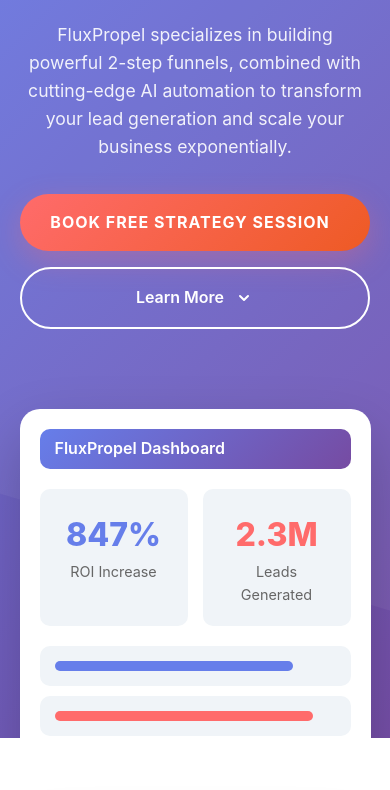
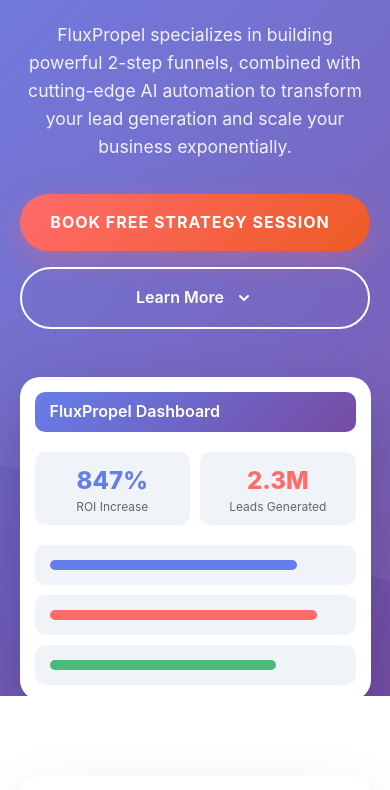
Before and after one commit to codeWithMoez/FluxPropel, a plain HTML site: page index.html in a window 390 px wide. Shown: the part 310-1100 px from the top of the page. Drawn offline with Linux system fonts and the light colour scheme; a script that the page names is missing.

Commit message:
updated responsiveness

```diff
--- a/index.html
+++ b/index.html
@@ -296,6 +296,63 @@
         transform: perspective(1000px) rotateY(-10deg) rotateX(5deg);
       }
 
+      /* --- NEW CSS FOR MOCKUP (REPLACES INLINE STYLES) --- */
+      .mockup-header {
+        background: linear-gradient(135deg, #667eea, #764ba2);
+        height: 40px;
+        border-radius: 10px;
+        margin-bottom: 20px;
+        display: flex;
+        align-items: center;
+        padding: 0 15px;
+        color: white;
+        font-weight: 600;
+      }
+
+      .mockup-stats-grid {
+        display: grid;
+        grid-template-columns: 1fr 1fr;
+        gap: 15px;
+        margin-bottom: 20px;
+      }
+
+      .mockup-stat-card {
+        background: #f0f4f8;
+        padding: 20px;
+        border-radius: 10px;
+        text-align: center;
+      }
+
+      .mockup-stat-value {
+        font-size: 2rem;
+        font-weight: 800;
+      }
+
+      .mockup-stat-value.roi {
+        color: #667eea;
+      }
+      .mockup-stat-value.leads {
+        color: #ff6b6b;
+      }
+
+      .mockup-stat-label {
+        font-size: 0.9rem;
+        color: #666;
+        line-height: 1.2; /* Added for better text wrapping */
+      }
+
+      .mockup-bar-container {
+        background: #f0f4f8;
+        padding: 15px;
+        border-radius: 10px;
+        margin-bottom: 10px;
+      }
+
+      .mockup-bar {
+        height: 10px;
+        border-radius: 5px;
+      }
+
       /* Stats Section */
       .fp-stats {
         background: white;
@@ -944,6 +1001,7 @@
         .fp-hero {
           padding-top: 120px;
           min-height: auto;
+          padding-bottom: 4rem; /* Added padding */
         }
         .fp-hero-content {
           grid-template-columns: 1fr; /* Stack content vertically */
@@ -973,8 +1031,24 @@
         .fp-dashboard-mockup {
           transform: none; /* Disable 3D tilt on mobile */
           max-width: 450px;
-          margin: 2rem auto 0;
-        }
+          margin: 0 auto; /* Removed top margin for better alignment */
+          padding: 15px; /* Reduced padding */
+        }
+
+        /* --- FIXED MOCKUP STYLES --- */
+        .mockup-stats-grid {
+          gap: 10px;
+        }
+        .mockup-stat-card {
+          padding: 10px; /* Reduced padding */
+        }
+        .mockup-stat-value {
+          font-size: 1.5rem; /* Reduced font size */
+        }
+        .mockup-stat-label {
+          font-size: 0.75rem; /* Reduced font size */
+        }
+        /* --- END OF FIX --- */
 
         /* --- Stats Section --- */
         .fp-stats-container {
@@ -1063,6 +1137,9 @@
         }
         .fp-section-subtitle {
           font-size: 1rem;
+        }
+        .fp-dashboard-mockup {
+          max-width: 100%;
         }
 
         /* --- Stats Section --- */
@@ -1167,106 +1244,33 @@
           </div>
           <div class="fp-hero-visual">
             <div class="fp-dashboard-mockup">
-              <div
-                style="
-                  background: linear-gradient(135deg, #667eea, #764ba2);
-                  height: 40px;
-                  border-radius: 10px;
-                  margin-bottom: 20px;
-                  display: flex;
-                  align-items: center;
-                  padding: 0 15px;
-                  color: white;
-                  font-weight: 600;
-                "
-              >
-                FluxPropel Dashboard
-              </div>
-              <div
-                style="
-                  display: grid;
-                  grid-template-columns: 1fr 1fr;
-                  gap: 15px;
-                  margin-bottom: 20px;
-                "
-              >
-                <div
-                  style="
-                    background: #f0f4f8;
-                    padding: 20px;
-                    border-radius: 10px;
-                    text-align: center;
-                  "
-                >
-                  <div
-                    style="font-size: 2rem; font-weight: 800; color: #667eea"
-                  >
-                    847%
-                  </div>
-                  <div style="font-size: 0.9rem; color: #666">ROI Increase</div>
+              <div class="mockup-header">FluxPropel Dashboard</div>
+              <div class="mockup-stats-grid">
+                <div class="mockup-stat-card">
+                  <div class="mockup-stat-value roi">847%</div>
+                  <div class="mockup-stat-label">ROI Increase</div>
                 </div>
-                <div
-                  style="
-                    background: #f0f4f8;
-                    padding: 20px;
-                    border-radius: 10px;
-                    text-align: center;
-                  "
-                >
-                  <div
-                    style="font-size: 2rem; font-weight: 800; color: #ff6b6b"
-                  >
-                    2.3M
-                  </div>
-                  <div style="font-size: 0.9rem; color: #666">
-                    Leads Generated
-                  </div>
+                <div class="mockup-stat-card">
+                  <div class="mockup-stat-value leads">2.3M</div>
+                  <div class="mockup-stat-label">Leads Generated</div>
                 </div>
               </div>
-              <div
-                style="
-                  background: #f0f4f8;
-                  padding: 15px;
-                  border-radius: 10px;
-                  margin-bottom: 10px;
-                "
-              >
+              <div class="mockup-bar-container">
                 <div
-                  style="
-                    background: #667eea;
-                    height: 10px;
-                    border-radius: 5px;
-                    width: 85%;
-                  "
+                  class="mockup-bar"
+                  style="background: #667eea; width: 85%"
                 ></div>
               </div>
-              <div
-                style="
-                  background: #f0f4f8;
-                  padding: 15px;
-                  border-radius: 10px;
-                  margin-bottom: 10px;
-                "
-              >
+              <div class="mockup-bar-container">
                 <div
-                  style="
-                    background: #ff6b6b;
-                    height: 10px;
-                    border-radius: 5px;
-                    width: 92%;
-                  "
+                  class="mockup-bar"
+                  style="background: #ff6b6b; width: 92%"
                 ></div>
               </div>
-              <div
-                style="background: #f0f4f8; padding: 15px; border-radius: 10px"
-              >
+              <div class="mockup-bar-container" style="margin-bottom: 0">
                 <div
-                  style="
-                    background: #48bb78;
-                    height: 10px;
-                    border-radius: 5px;
-                    width: 78%;
-                  "
+                  class="mockup-bar"
+                  style="background: #48bb78; width: 78%"
                 ></div>
               </div>
             </div>
```
